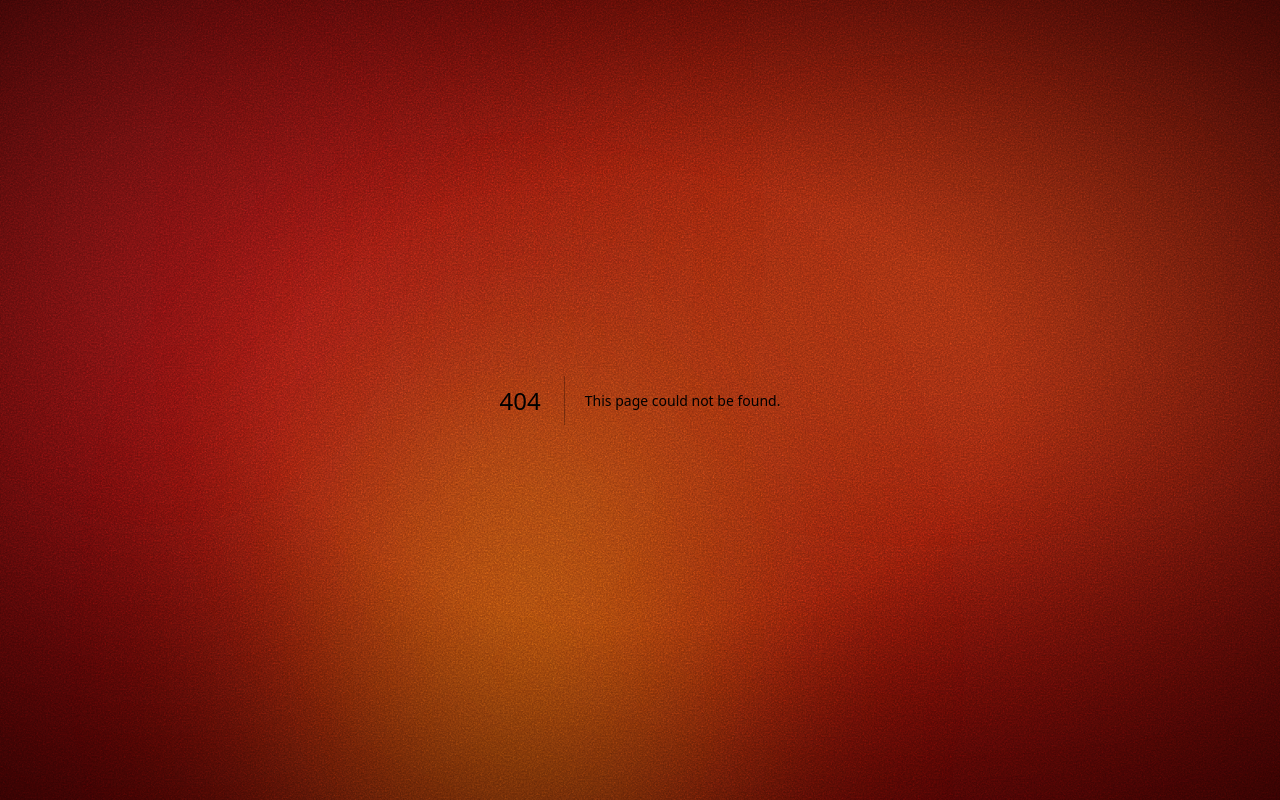
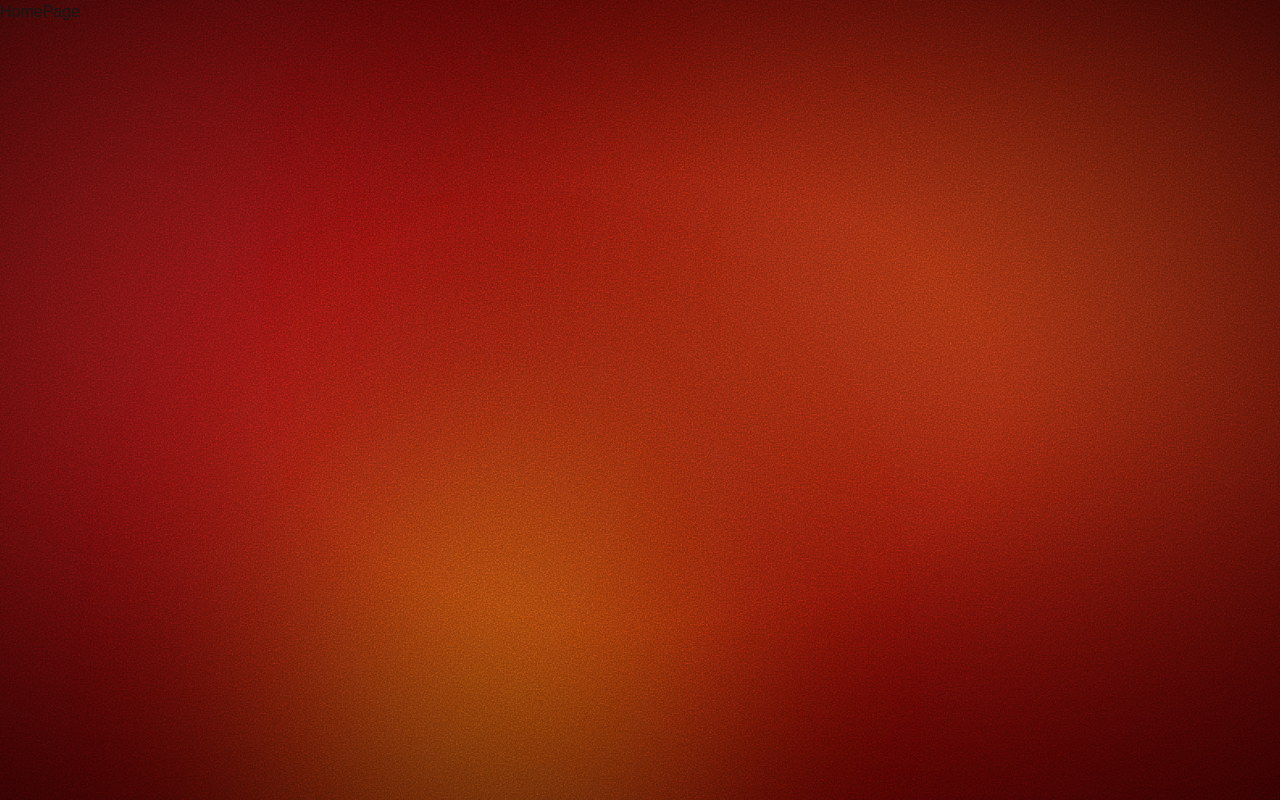
Before and after one commit to limuelcamangon15/Flaw-Frontend, a Next.js app: page /home in a window 1280 px wide. Before the commit this address had no page. Built offline with nearby package versions, Linux system fonts and the light colour scheme; a web font is replaced by a local one.

Commit message:
update: router import fix

```diff
--- /dev/null
+++ b/app/components/home/HomePage.tsx
@@ -0,0 +1,3 @@
+export default function HomePage() {
+  return <div>HomePage</div>;
+}
--- a/app/components/login/LoginForm.tsx
+++ b/app/components/login/LoginForm.tsx
@@ -5,7 +5,7 @@ import Image from "next/image";
 import Link from "next/link";
 import EmailInput from "../ui/input/EmailInput";
 import PasswordInput from "../ui/input/PasswordInput";
-import { useRouter } from "next/router";
+import { useRouter } from "next/navigation";
 
 export default function LoginForm() {
   const [email, setEmail] = useState("");
--- /dev/null
+++ b/app/home/page.tsx
@@ -0,0 +1,10 @@
+import HomePage from "../components/home/HomePage";
+import PageLayout from "../components/ui/layout/PageLayout";
+
+export default function Home() {
+  return (
+    <PageLayout>
+      <HomePage />
+    </PageLayout>
+  );
+}
--- a/app/page.tsx
+++ b/app/page.tsx
@@ -2,6 +2,6 @@
 
 import Landing from "./components/landing/Landing";
 
-export default function Home() {
+export default function Index() {
   return <Landing />;
 }
```
